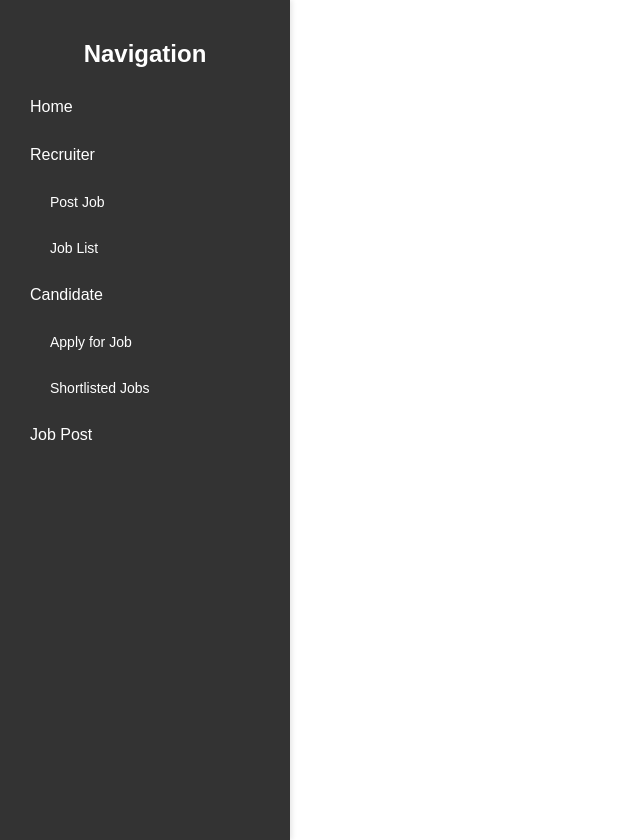
After one commit to Mafia-Deadend/Job_recruitment, a Django app: template recruitment/templates/base.html in a window 1280 px wide. The commit adds this page. Shown: the whole page, without its empty margins (0-640 px from the left). Run offline with Django 5.2, Linux system fonts and the light colour scheme; the template is opened without the code that fills it, so the values that code supplies are empty.

Commit message:
Yasir made changes

```diff
--- /dev/null
+++ b/recruitment/templates/base.html
@@ -0,0 +1,86 @@
+<!DOCTYPE html>
+<html lang="en">
+<head>
+    <meta charset="UTF-8">
+    <meta name="viewport" content="width=device-width, initial-scale=1.0">
+    <title>Side Navigation Bar</title>
+    <style>
+        body {
+            font-family: Arial, sans-serif;
+            margin: 0;
+            padding: 0;
+            display: flex;
+        }
+        .sidebar {
+            width: 250px;
+            background-color: #333;
+            color: white;
+            height: 100vh;
+            padding: 20px;
+            box-shadow: 2px 0 5px rgba(0, 0, 0, 0.1);
+        }
+        .sidebar h2 {
+            text-align: center;
+            margin-bottom: 20px;
+        }
+        .sidebar ul {
+            list-style-type: none;
+            padding: 0;
+        }
+        .sidebar ul li {
+            margin: 10px 0;
+        }
+        .sidebar ul li a {
+            color: white;
+            text-decoration: none;
+            display: block;
+            padding: 10px;
+            border-radius: 5px;
+            transition: background 0.3s;
+        }
+        .sidebar ul li a:hover {
+            background-color: #575757;
+        }
+        .sidebar ul li ul {
+            list-style-type: none;
+            padding-left: 20px;
+            margin-top: 5px;
+        }
+        .sidebar ul li ul li a {
+            font-size: 14px;
+        }
+        .content {
+            flex: 1;
+            padding: 20px;
+        }
+    </style>
+</head>
+<body>
+    <div class="sidebar">
+        <h2>Navigation</h2>
+        <ul>
+            <li><a href="{% url 'home' %}">Home</a></li>
+            <li>
+                <a href="#">Recruiter</a>
+                <ul>
+                    <li><a href="{% url 'create_job' %}">Post Job</a></li>
+                    <li><a href="{% url 'job_list' %}">Job List</a></li>
+                </ul>
+            </li>
+            <li>
+                <a href="#">Candidate</a>
+                <ul>
+                    <li><a href="{% url 'job_recruitment' %}">Apply for Job</a></li>
+                    <li><a href="{% url 'job_candidates' 1 'Shortlisted' %}">Shortlisted Jobs</a></li>
+                </ul>
+            </li>
+            <li><a href="{% url 'job_post' %}">Job Post</a></li>
+        </ul>
+    </div>
+    <div class="content">
+        {% block content %}
+        <!-- Page-specific content will go here -->
+        {% endblock %}
+    </div>
+</body>
+</html>
```
Also changed, not shown: datadump.json (added, +1 -0 lines), encode.py (added, +7 -0 lines), job_recruitment/settings.py (+6 -2 lines), recruitment/templates/home_page.html (+18 -46 lines), db.sqlite3, recruitment/migrations/0004_waitinglistcandidate_shortlistedcandidate_and_more.py (added), 3 other files.
